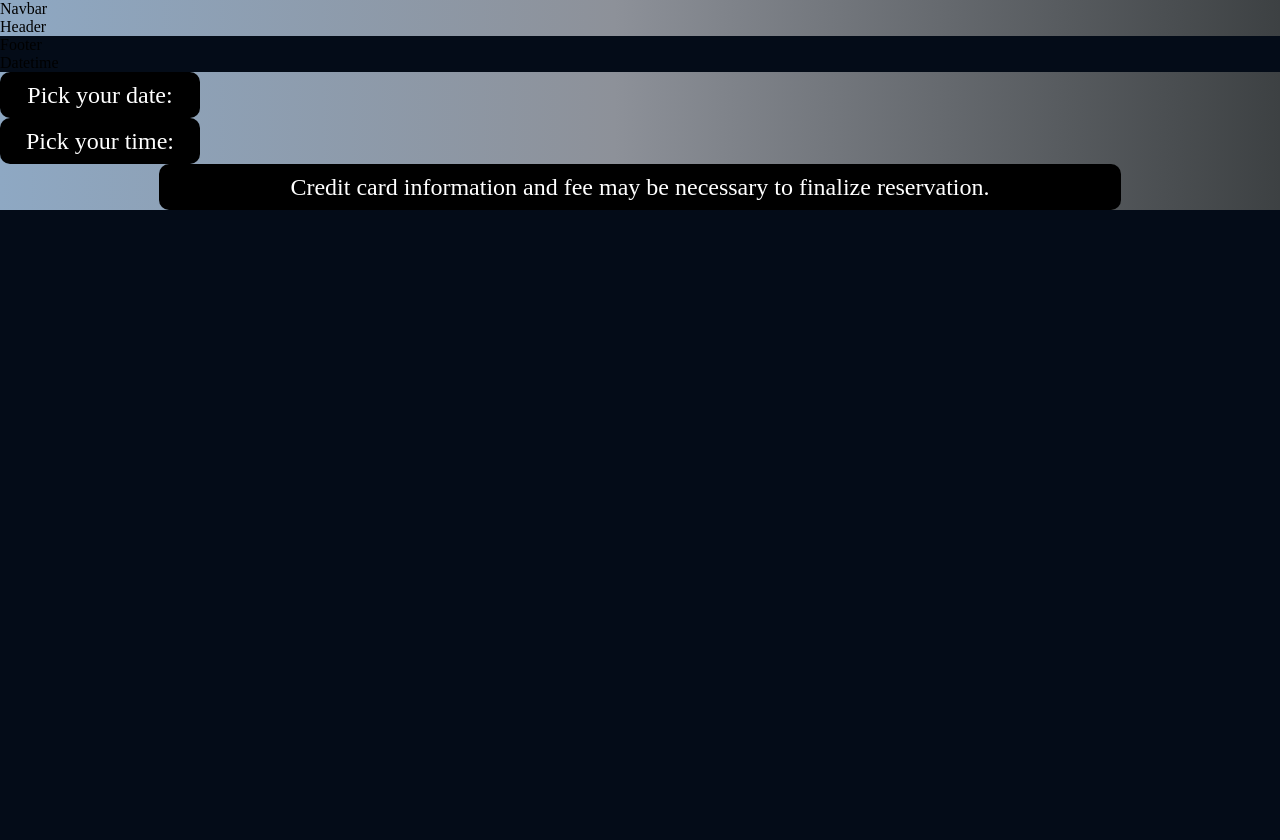
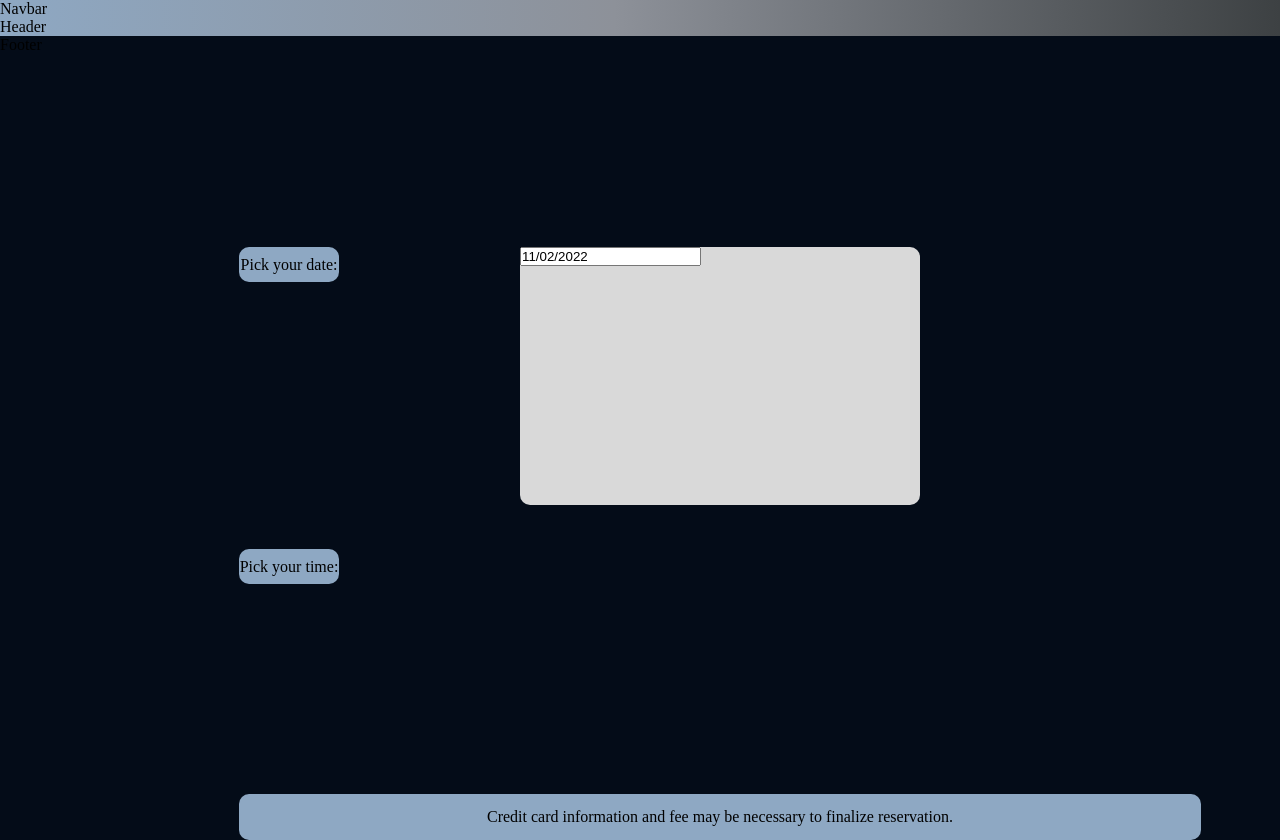
Before and after one commit to juanzenay/softwareengr, a React (Create React App) app: page / in a window 1280 px wide. Before the commit the page ends 800 px from the top, so only its background shows below. Built offline with nearby package versions, Linux system fonts and the light colour scheme.

Commit message:
centered

```diff
--- a/package.json
+++ b/package.json
@@ -10,6 +10,7 @@
     "@testing-library/react": "^13.4.0",
     "@testing-library/user-event": "^13.5.0",
     "react": "^18.2.0",
+    "react-datepicker": "^4.8.0",
     "react-dom": "^18.2.0",
     "react-icons": "^4.6.0",
     "react-scripts": "5.0.1",
--- a/src/App.css
+++ b/src/App.css
@@ -6,7 +6,6 @@
     padding: 0;
     margin: 0;
     scroll-behavior: smooth;
-    font-family: serif;
 }
 
 body {
@@ -17,6 +16,18 @@ a {
     color: unset;
     text-decoration: none;
 }
+
+.bg {
+    /* The image used */
+
+    /* Full height */
+    height: 100%;
+
+    /* Center and scale the image nicely */
+    background-position: center;
+    background-repeat: no-repeat;
+    background-size: cover;
+  }
 
 .gradient__bg { /*this is our gradient for background*/
 
--- a/src/App.js
+++ b/src/App.js
@@ -11,9 +11,11 @@ const App = () => {
         <div className="gradient__bg">
           <Navbar />
           <Header />
-        </div>
+        </div >
         <Footer />
+
         <Datetime />
+
     </div>
   )
 }
--- /dev/null
+++ b/src/pages/datetime/Datepick.jsx
@@ -0,0 +1,12 @@
+import React, { useState } from "react";
+
+import DatePicker from "react-datepicker";
+import "react-datepicker/dist/react-datepicker.css";
+
+export default function TableDatePicker() {
+ const [date, setDate] = useState(new Date());
+
+ return (
+   <DatePicker selected={date} onChange={date => setDate(date)} />
+ );
+}
--- a/src/pages/datetime/Datetime.jsx
+++ b/src/pages/datetime/Datetime.jsx
@@ -1,5 +1,7 @@
 import React from 'react'
 import './datetime.css';
+
+import "react-datepicker/dist/react-datepicker.css";
 
 import Box from '@mui/material/Box';
 
@@ -7,37 +9,30 @@ import Box from '@mui/material/Box';
 for input - <input type= "varname" placeholder "placeholder"
 for button- button type = "button" > xxx <button />
 */
+import Datepick from './Datepick';
 
 const Datetime = () => {
   return (
-    <div>Datetime
+    <div>
       <div className="gradient__bg">
-        <div className="datetime__box">
-          <Box sx={{ borderRadius: '10px' }}
-          height= {46} width = {200} fontSize= {24}
-          display="flex" justifyContent="center"
-          alignItems="center" bgcolor='black' color = 'white'>
-            Pick your date:
+        <div className="padded__small">
+          <div className='padded__small__text'>
+              Pick your date:
+          </div>
+        </div>
+        <div className='date__picker'>
+        <Datepick />
+        </div>
+        <div className = "padded__small__time">
+          <div className='padded__small__text'>
+            Pick your time:
+          </div>
+        </div>
 
-          </Box>
-        </div>
-        <div>
-          <Box sx={{ borderRadius: '10px' }}
-          height= {46} width = {200} fontSize= {24}
-          display="flex" justifyContent="center"
-          alignItems="center" bgcolor='black' color = 'white'>
-            Pick your time:
-
-          </Box>
-        </div>
-        <div>
-          <Box sx={{ borderRadius: '10px' }}
-          height= {46} width = {962} fontSize= {24}
-          m = 'auto' display="flex" justifyContent="center"
-          alignItems="center" bgcolor='black' color = 'white'>
+        <div className='long__bar'>
+          <div className='padded__bar__text'>
             Credit card information and fee may be necessary to finalize reservation.
-
-          </Box>
+          </div>
         </div>
       </div>
     </div>
--- a/src/pages/datetime/datetime.css
+++ b/src/pages/datetime/datetime.css
@@ -5,24 +5,81 @@
     scroll-behavior: smooth;
 }
 
-.gradient__bg { /*this is our gradient for background*/
+.padded__small {
+    position: absolute;
+    width: 100px;
+    height: 35px;
+    left: 239px;
+    top: 247px;
 
-    /* ff 3.6+ */
-    background:-moz-linear-gradient(90deg, rgba(142, 168, 195, 1) 0%, rgba(141, 145, 153, 1) 48%, rgba(61, 65, 67, 1) 100%);
+    background: #8EA8C3;
+    border-radius: 10px;
+}
+.padded__small__text{
+    text-align: center;
+    font-family: 'Besley';
+    font-style: normal;
+    font-weight: 400;
+    line-height: 35px;
+    color: #000000;
+}
 
-    /* safari 5.1+,chrome 10+ */
-    background:-webkit-linear-gradient(90deg, rgba(142, 168, 195, 1) 0%, rgba(141, 145, 153, 1) 48%, rgba(61, 65, 67, 1) 100%);
 
-    /* opera 11.10+ */
-    background:-o-linear-gradient(90deg, rgba(142, 168, 195, 1) 0%, rgba(141, 145, 153, 1) 48%, rgba(61, 65, 67, 1) 100%);
+.padded__small__time{
+    position: absolute;
+    width: 100px;
+    height: 35px;
+    left: 239px;
+    top: 549px;
 
-    /* ie 6-9 */
-    filter: progid:DXImageTransform.Microsoft.gradient( startColorstr='#3D4143', endColorstr='#8EA8C3', GradientType=0 );
+    background: #8EA8C3;
+    border-radius: 10px;
+}
 
-    /* ie 10+ */
-    background:-ms-linear-gradient(90deg, rgba(142, 168, 195, 1) 0%, rgba(141, 145, 153, 1) 48%, rgba(61, 65, 67, 1) 100%);
 
-    /* global 94%+ browsers support */
-    background:linear-gradient(90deg, rgba(142, 168, 195, 1) 0%, rgba(141, 145, 153, 1) 48%, rgba(61, 65, 67, 1) 100%);
+.long__bar{
+    position: absolute;
+    width: 962px;
+    height: 46px;
+    left: 239px;
+    top: 794px;
+    bottom: 184px;
 
+    background: #8EA8C3;
+    border-radius: 10px;
 }
+.padded__bar__text{
+    text-align: center;
+    font-family: 'Besley';
+    font-style: normal;
+    font-weight: 400;
+    line-height: 46px;
+    color: #000000;
+}
+
+.date__picker{
+    position: absolute;
+    width: 400px;
+    height: 258px;
+    left: 520px;
+    top: 247px;
+
+    background: #D9D9D9;
+    border-radius: 10px;
+}
+
+.date{
+    position: absolute;
+    width: 55px;
+    height: 40px;
+    left: 262px;
+    top: 244px;
+
+    font-family: 'Besley';
+    font-style: normal;
+    font-weight: 400;
+    font-size: 24px;
+    line-height: 40px;
+
+    color: #000000;
+}
```
Also changed, not shown: 1 other file (tests, documents, lock files or other folders).
